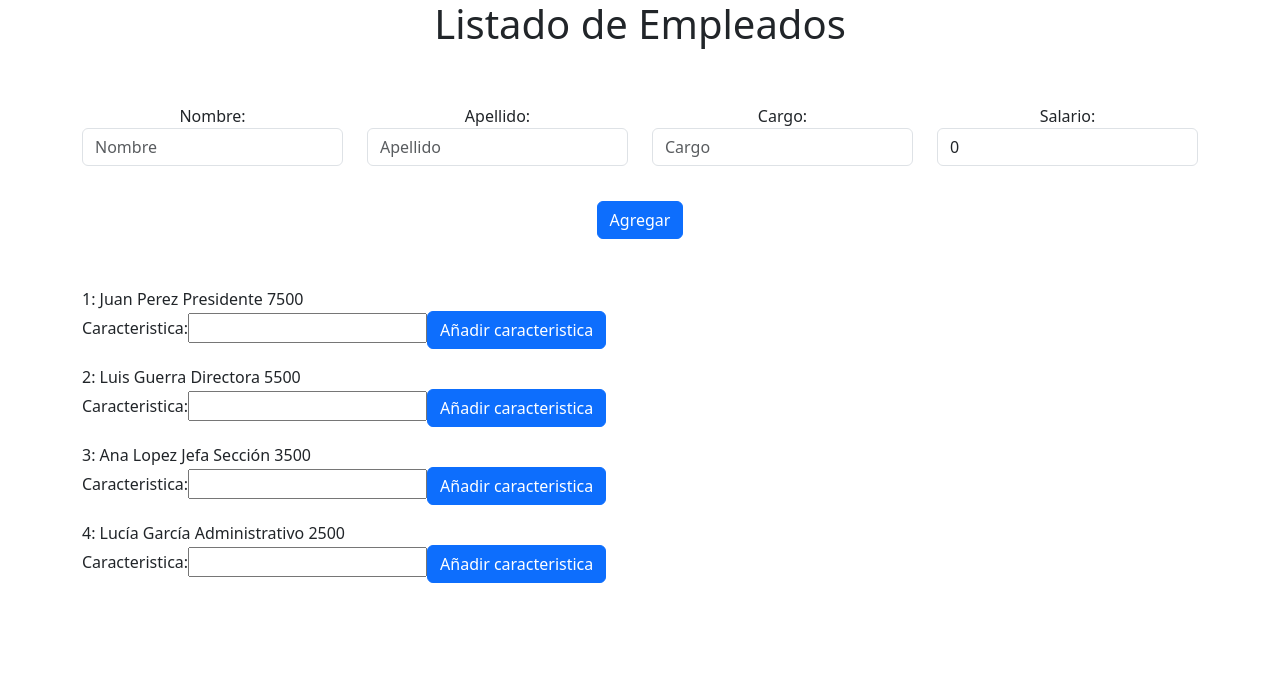
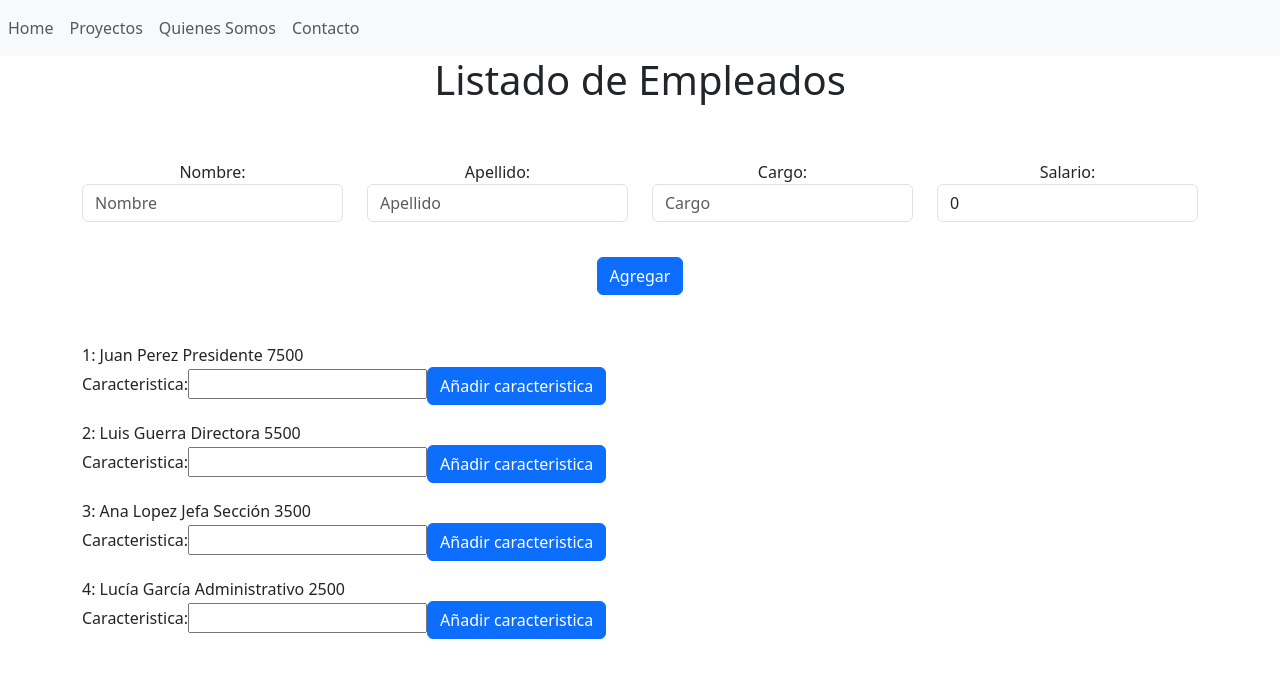
Before and after one commit to aljuarizmi/app-empleados, an Angular app: page /Home in a window 1280 px wide. Shown: the top 678 px of the page. Built offline with nearby package versions, Linux system fonts and the light colour scheme.

Commit message:
Se agregan cambios para el menu de ruteo

```diff
--- a/src/app/app.component.html
+++ b/src/app/app.component.html
@@ -1,3 +1,13 @@
+<nav class="navbar navbar-expand-sm bg-light">
+  <ul class="navbar-nav">
+    <li class="nav-item"><a class="nav-link" routerLink="Home" href="#">Home</a></li>
+    <!-- <li class="nav-item"><a class="nav-link" routerLink="User" href="#">User</a></li> -->
+    <li class="nav-item"><a class="nav-link" routerLink="Proyectos" href="#">Proyectos</a></li>
+    <li class="nav-item"><a class="nav-link" routerLink="Quienes" href="#">Quienes Somos</a></li>
+    <li class="nav-item"><a class="nav-link" routerLink="Contacto" href="#">Contacto</a></li>
+  </ul>
+</nav>
+
 <div class="container">
   <div class="col" style="text-align: center;">
     <h1>{{titulo}}</h1>
@@ -30,6 +40,7 @@
 <br><br>
 <app-empleado-hijo-c *ngFor="let empleado of empleados; let i=index" [empleadoDeLista]="empleado" [indice]="i">
 </app-empleado-hijo-c>
+
 <!-- <div class="container">
   <div class="row">
     <div class="col">
```
